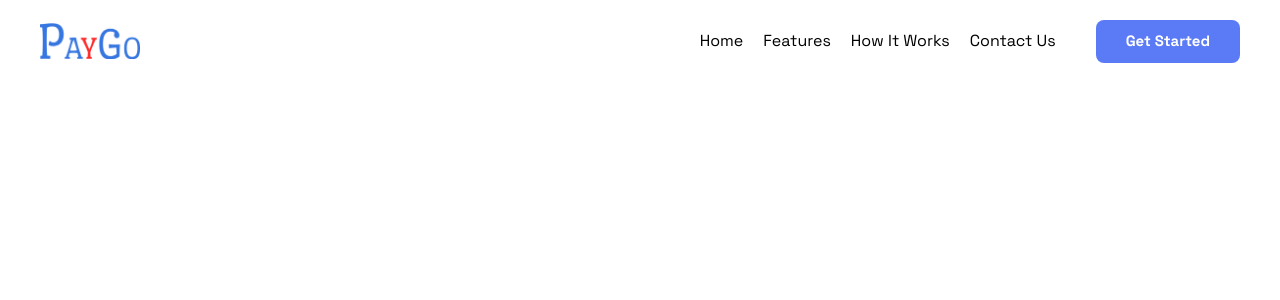
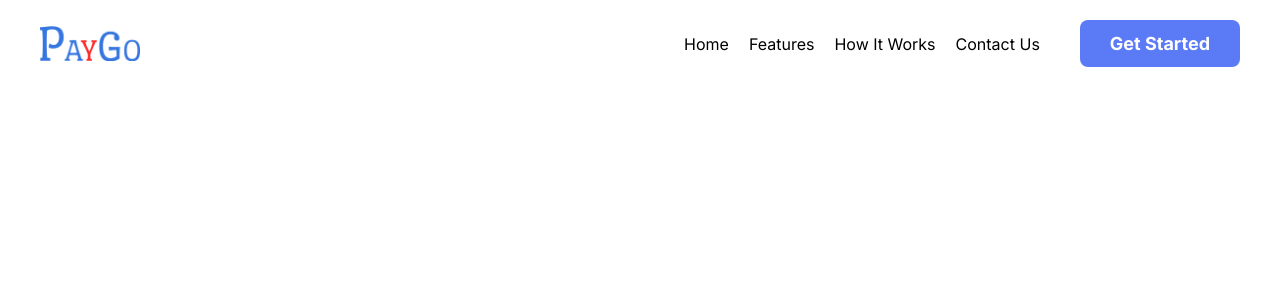
Before and after one commit to De-Project-Company/Paygo-React, a React (Vite) app: page / in a window 1280 px wide. Shown: the top 300 px of the page. Built offline with nearby package versions, Linux system fonts and the light colour scheme.

Commit message:
style: improve styling and update variable colors

```diff
--- a/src/styles/base.css
+++ b/src/styles/base.css
@@ -15,11 +15,16 @@ html {
 body {
 	font-size: 1.5rem;
 	font-weight: 400;
-	font-family: var(--font-space-g);
+	font-family: var(--font-inter);
 	line-height: 1.5;
 	-webkit-font-smoothing: antialiased;
 }
 
+@media screen and (min-width: 75em) {
+  body {
+    font-size: 1.8rem;
+  }
+}
 
 p,
 h1,
--- a/src/styles/vars.css
+++ b/src/styles/vars.css
@@ -1,7 +1,6 @@
 :root {
 
 	/* fonts  */
-	--font-poppins: "Poppins", sans-serif;
 	--font-inter:  "Inter", sans-serif;
 	--font-space-g:"Space Grotesk", sans-serif;
 
```
Lines whose indentation alone changed are shown as unchanged.
